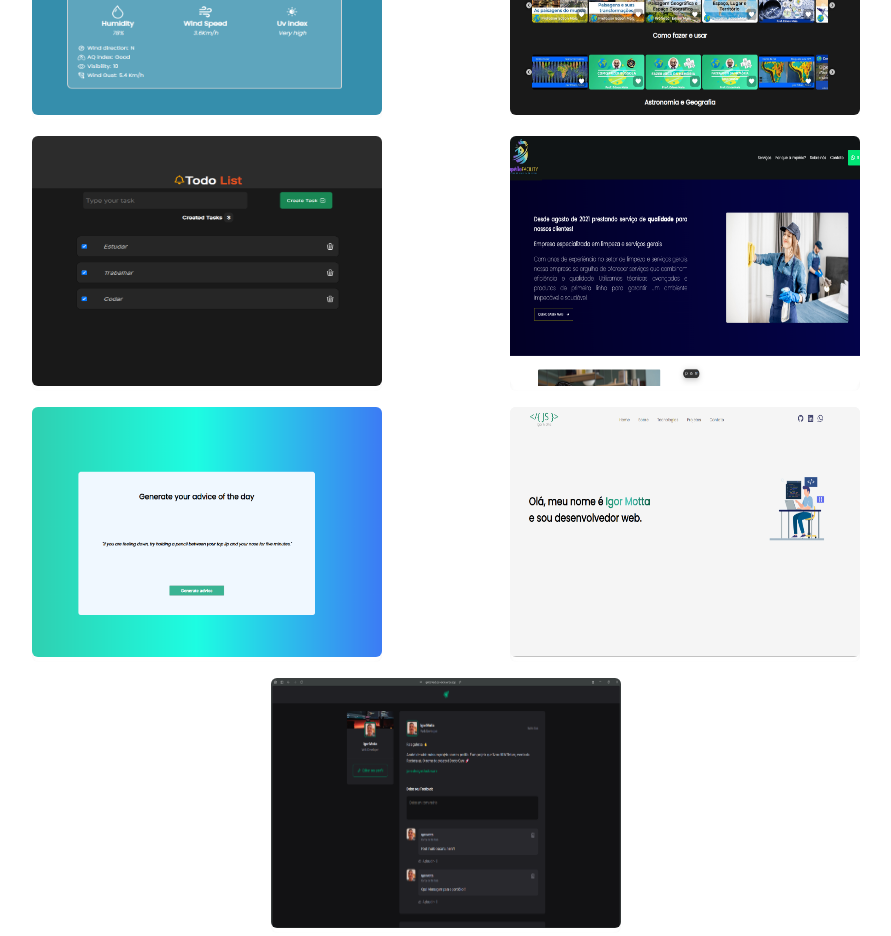
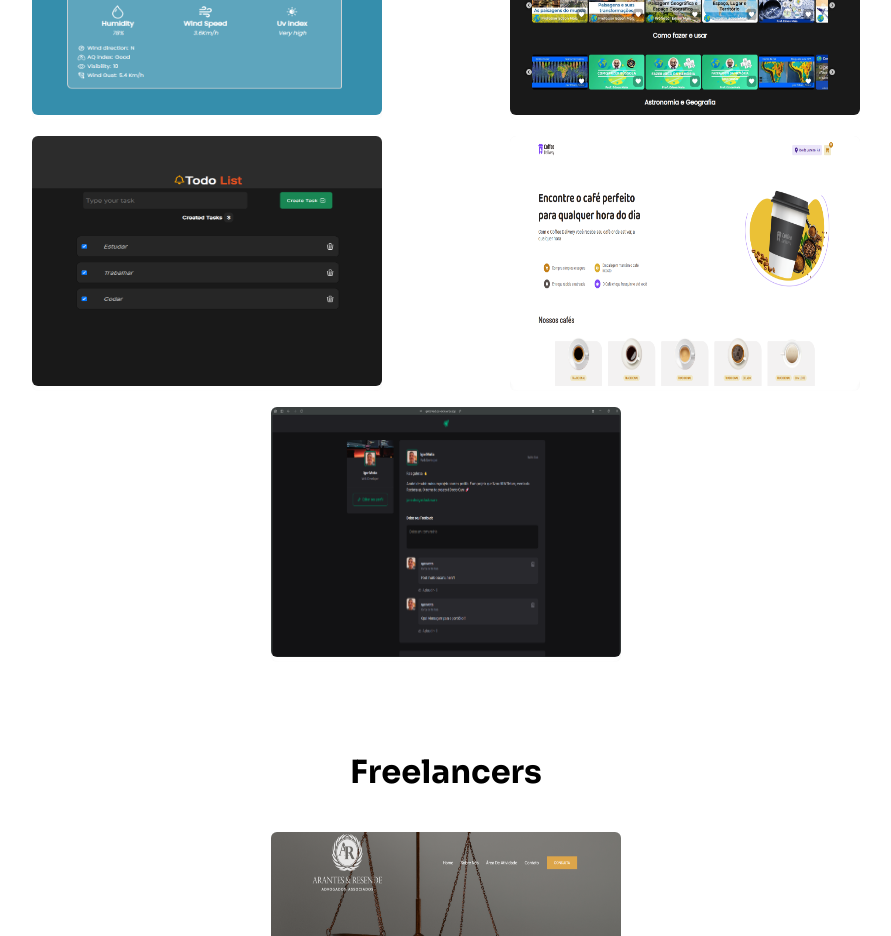
Before and after one commit to igormtt/portfolio-v2, a React (Vite) app: page / in a window 1280 px wide. Shown: the part 2440-3376 px from the top of the page, without its empty margins (194-1085 px from the left). Built offline with nearby package versions, Linux system fonts and the light colour scheme.

Commit message:
Alteração nos projetos

```diff
--- a/src/App.tsx
+++ b/src/App.tsx
@@ -213,16 +213,8 @@ export default function App() {
               image="/todo_list.png"
             />
             <Projeto
-              url="https://disabled-imperio-facility.vercel.app/"
-              image="/imperio.png"
-            />
-            <Projeto
-              url="https://advices-eight.vercel.app/"
-              image="/advices.png"
-            />
-            <Projeto
-              url="https://portfolio-black-seven-24.vercel.app/"
-              image="/old_portfolio.png"
+              url="https://ignite-coffee-three.vercel.app/"
+              image="/igniteCoffee.png"
             />
             <Projeto
               url="https://ignite-feed-psi-orcin.vercel.app/"
```
Also changed, not shown: public/igniteCoffee.png (added).
